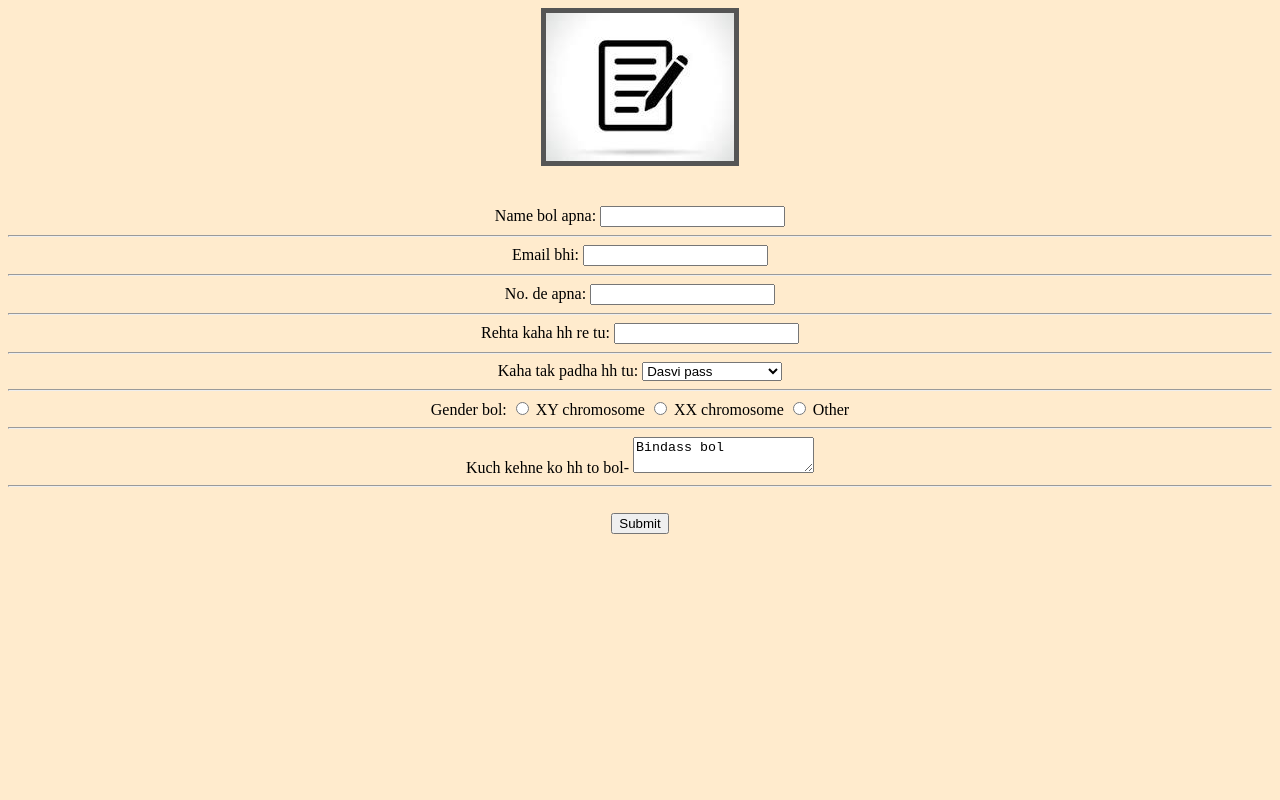
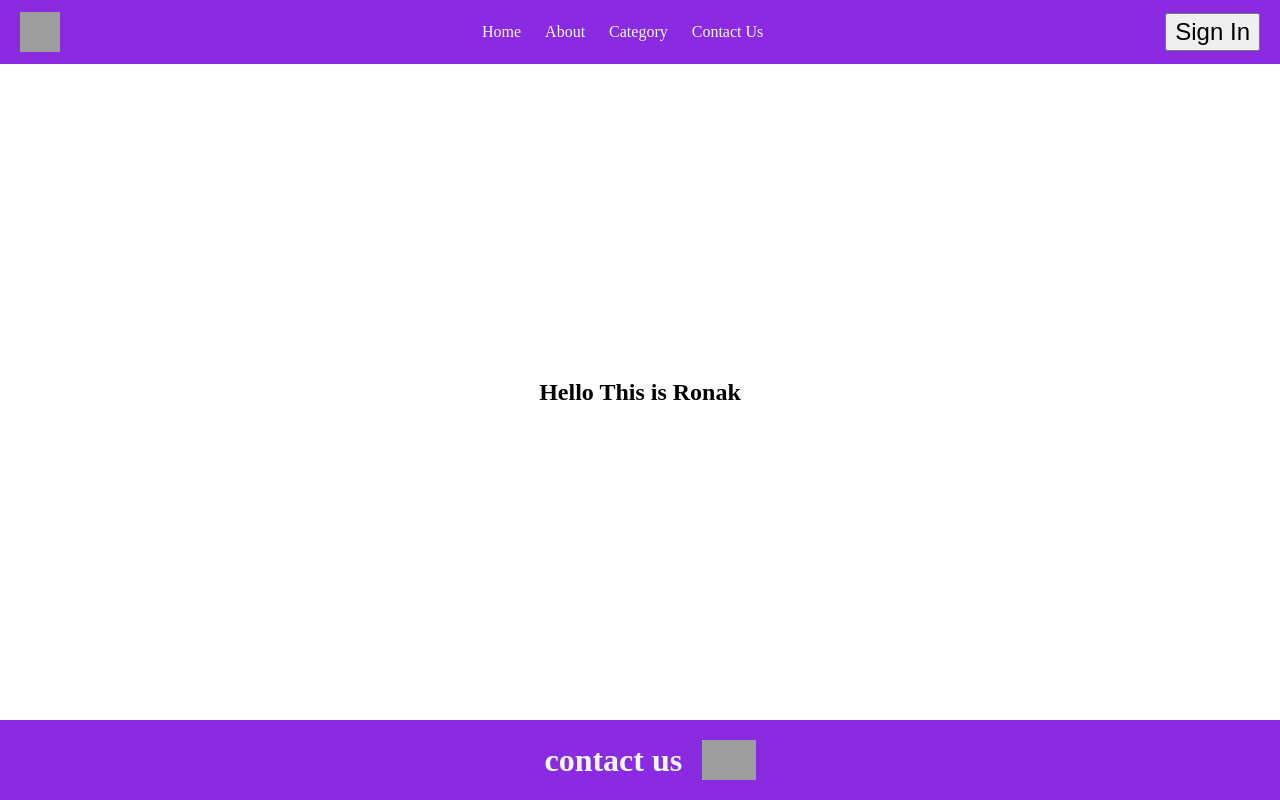
Before and after one commit to Ronak-choudhary/Acm-kss-html, a plain HTML site: page index.html in a window 1280 px wide. Drawn offline with Linux system fonts and the light colour scheme; grey boxes are pictures that could not be loaded.

Commit message:
fourth commit

```diff
--- a/index.html
+++ b/index.html
@@ -3,61 +3,34 @@
 <head>
     <meta charset="UTF-8">
     <meta name="viewport" content="width=device-width, initial-scale=1.0">
-    <title>My idk what page</title>
-    <link rel="stylesheet" href="formki.css">
+    <title>Shopsobby</title>
+    <link rel="stylesheet" href="style.css">
 </head>
 <body>
-    <!-- <h1>Random text</h1>
-    <p>hehehehehehehehehehehe</p>
-    <b>Bold it is</b>
-    <i>It has some class</i>
-    <u>They have base (line)</u>
-    <div>
-        This is a div bhaiiiiiii
-    </div> -->
-    <div><img src="form.jpg" alt=""></div>
-    <br>
-    <br>
-    <form>
-        <label for="name">Name bol apna:</label>
-        <input type="text" name="name"><hr>
+    <header>
+        <div class="container">
+         <nav>
+            <img src="https://th.bing.com/th?id=OIP.HxW9YEYl3zTymE9ynD0hrgHaHa&w=250&h=250&c=8&rs=1&qlt=90&o=6&dpr=1.3&pid=3.1&rm=2" alt="S icon">
+            <ul>
+                <li><a>Home</a></li>
+                <li><a>About</a></li>
+                <li><a href="">Category</a></li>
+                <li><a href="">Contact Us</a></li>
+            </ul>
+            <button>Sign In</button>
+         </nav>
+        </div>
+    </header>
+    <main>
+        <section class="main-class">
+            <h1>Hello This is Ronak</h1>
 
-        <label for="email">Email bhi:</label>
-        <input type="email" name="email"><hr>
+        </section>
+    </main>
+    <footer class="footer">
+        <a href=""><h1>contact us</h1></a>
+        <a href=""></a><img src="https://th.bing.com/th?id=OIP.2LDrXXHjeCNl0_BcrLxIOQHaHa&w=250&h=250&c=8&rs=1&qlt=90&o=6&dpr=1.3&pid=3.1&rm=2" alt="Facebook logo" height="40px">
 
-        <label for="contact">No. de apna:</label>
-        <input type="number" name="contact"><hr>
-
-        <label for="address">Rehta kaha hh re tu:</label>
-        <input type="text" name="address"><hr>
-
-        <label for="qualifications">Kaha tak padha hh tu:</label>
-        <select name="qualifications" id="qualifications">
-            <option>Dasvi pass</option>
-            <option>Barvi pass</option>
-            <option>Graduate</option>
-            <option>Post graduate</option>
-            <option>Boht padha likha hu</option>
-        </select><hr>
-
-        <label>Gender bol:</label>
-        <input type="radio" name="gender" value="XY chromosome">
-        <label for="XY chromosome">XY chromosome</label>
-
-        <input type="radio" name="gender" value="XX chromosome">
-        <label for="XX chromosome">XX chromosome</label>
-
-        <input type="radio" name="gender" value="other">
-        <label for="other">Other</label><hr>
-
-        <label for="review">Kuch kehne ko hh to bol-</label>
-        <textarea name="review">Bindass bol</textarea>
-        <hr>
-        <br>
-
-        <input type="submit">
-    </form>
-
-
+    </footer>
 </body>
 </html>
--- /dev/null
+++ b/style.css
@@ -0,0 +1,62 @@
+* {
+    margin: 0;
+    padding: 0;
+}
+nav {
+    width: 100%;
+    height: 8vh;
+    background-color: blueviolet;
+    display: flex;
+    justify-content: space-between;
+    align-items: center;
+}
+nav ul li{
+    list-style: none;
+    margin-left: 20px;
+    display: inline-block;
+    font: 3vh;
+}
+nav ul li a{
+    text-decoration: none;
+    color: aliceblue;
+}
+nav button{
+    padding-left: 8px;
+    padding-right: 8px;
+    padding-top: 3px;
+    padding-bottom: 3px;
+    font-size: 3vh;
+    margin-right: 20px;
+
+}
+nav img {
+    height: 40px;
+    width: 40px;
+    margin-left: 20px;
+}
+.main-class{
+    height: 82vh;
+    width: 100vw;
+    display: flex;
+    justify-content: center;
+    align-items: center;
+}
+nav ul li a:hover{
+    border-bottom: 2px solid violet;
+}
+.footer{
+    color: aliceblue;
+    background-color: blueviolet;
+    height: 10vh;
+    width: 100vw;
+    display: flex;
+    align-items: center;
+    justify-content: center;
+}
+.footer a{
+    text-decoration: none;
+    color: aliceblue;
+}
+.footer h1{
+    padding: 20px;
+}
```
Also changed, not shown: form.html (added, +63 -0 lines).
